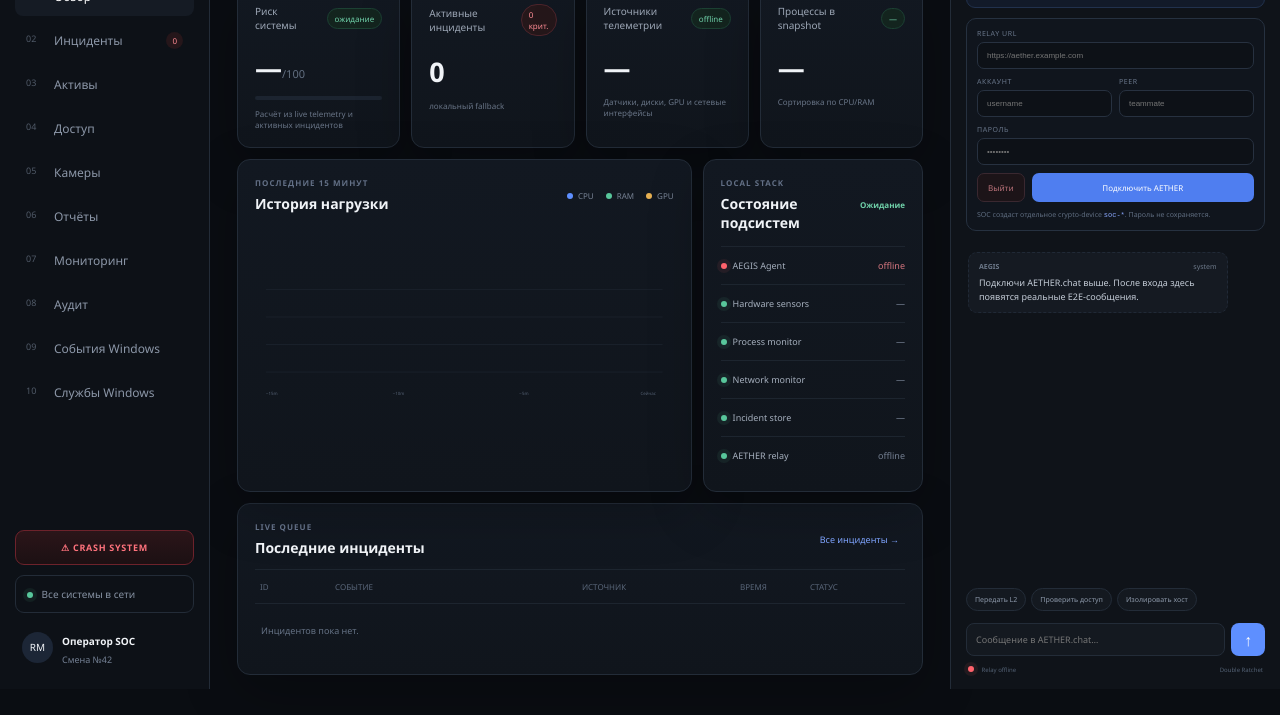
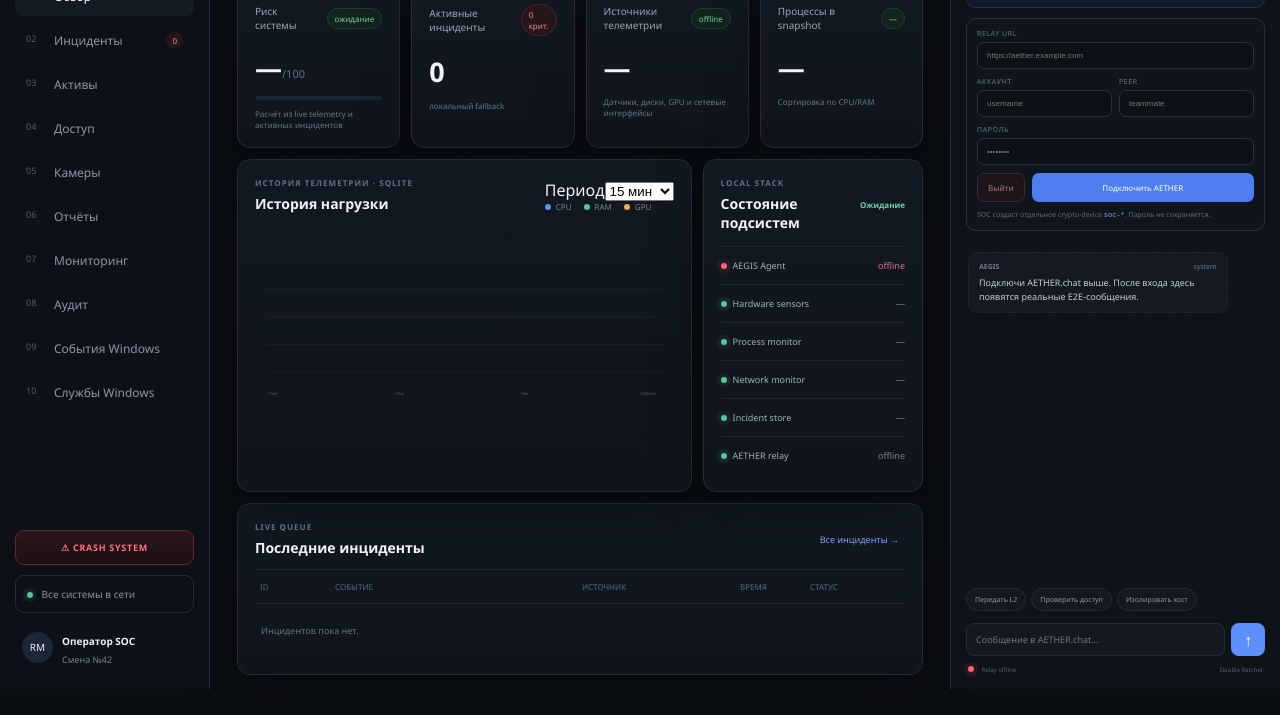
Before and after one commit to romantic52/testik, a plain HTML site: page index.html in a window 1280 px wide. Shown: the part 111-826 px from the top of the page. Drawn offline with Linux system fonts and the light colour scheme; no server answers.

Commit message:
feat: add 15m to 24h telemetry range controls

```diff
--- a/index.html
+++ b/index.html
@@ -64,8 +64,8 @@
       <div class="grid2">
         <article class="card">
           <div class="card-head">
-            <div><small>ПОСЛЕДНИЕ 15 МИНУТ</small><h2>История нагрузки</h2></div>
-            <div class="legend"><span><i class="blue"></i>CPU</span><span><i class="ram-dot"></i>RAM</span><span><i class="gpu-dot"></i>GPU</span></div>
+            <div><small>ИСТОРИЯ ТЕЛЕМЕТРИИ · SQLITE</small><h2>История нагрузки</h2></div>
+            <div class="history-controls"><label for="historyRange">Период</label><select id="historyRange" aria-label="Период истории"><option value="900">15 мин</option><option value="3600">1 час</option><option value="21600">6 часов</option><option value="86400">24 часа</option></select><div class="legend"><span><i class="blue"></i>CPU</span><span><i class="ram-dot"></i>RAM</span><span><i class="gpu-dot"></i>GPU</span></div></div>
           </div>
           <svg class="chart" viewBox="0 0 760 230" aria-label="История нагрузки CPU RAM GPU">
             <defs><linearGradient id="fill" x1="0" y1="0" x2="0" y2="1"><stop offset="0" stop-color="#5f8fff" stop-opacity=".25"/><stop offset="1" stop-color="#5f8fff" stop-opacity="0"/></linearGradient></defs>
@@ -74,7 +74,7 @@
             <path class="line" id="cpuHistoryLine" d=""/>
             <path class="history-line ram-history" id="ramHistoryLine" d=""/>
             <path class="history-line gpu-history" id="gpuHistoryLine" d=""/>
-            <g class="labels"><text x="20" y="226">−15m</text><text x="250" y="226">−10m</text><text x="480" y="226">−5m</text><text x="700" y="226">Сейчас</text></g>
+            <g class="labels"><text id="historyLabel0" x="20" y="226">−15м</text><text id="historyLabel1" x="250" y="226">−10м</text><text id="historyLabel2" x="480" y="226">−5м</text><text id="historyLabel3" x="700" y="226">Сейчас</text></g>
           </svg>
         </article>
         <article class="card">
```
